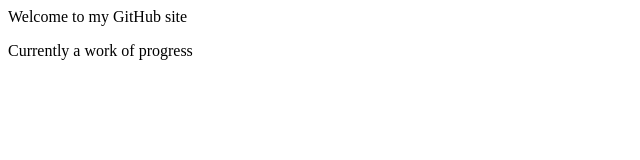
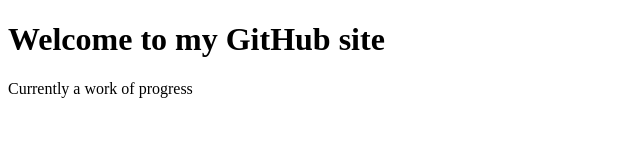
Before and after one commit to Arif-Bipu/arif-bipu.github.io, a plain HTML site: page index.html in a window 1280 px wide. Shown: the whole page, without its empty margins (0-640 px from the left). Drawn offline with Linux system fonts and the light colour scheme.

Commit message:
random html

```diff
--- a/index.html
+++ b/index.html
@@ -1,6 +1,6 @@
 <!doctype html>
 <html lang="en">
-<header>Welcome to my GitHub site</header>
+<header><h1>Welcome to my GitHub site</h1></header>
 <head>
   <body><p>Currently a work of progress</p></body>
 </head>
```
